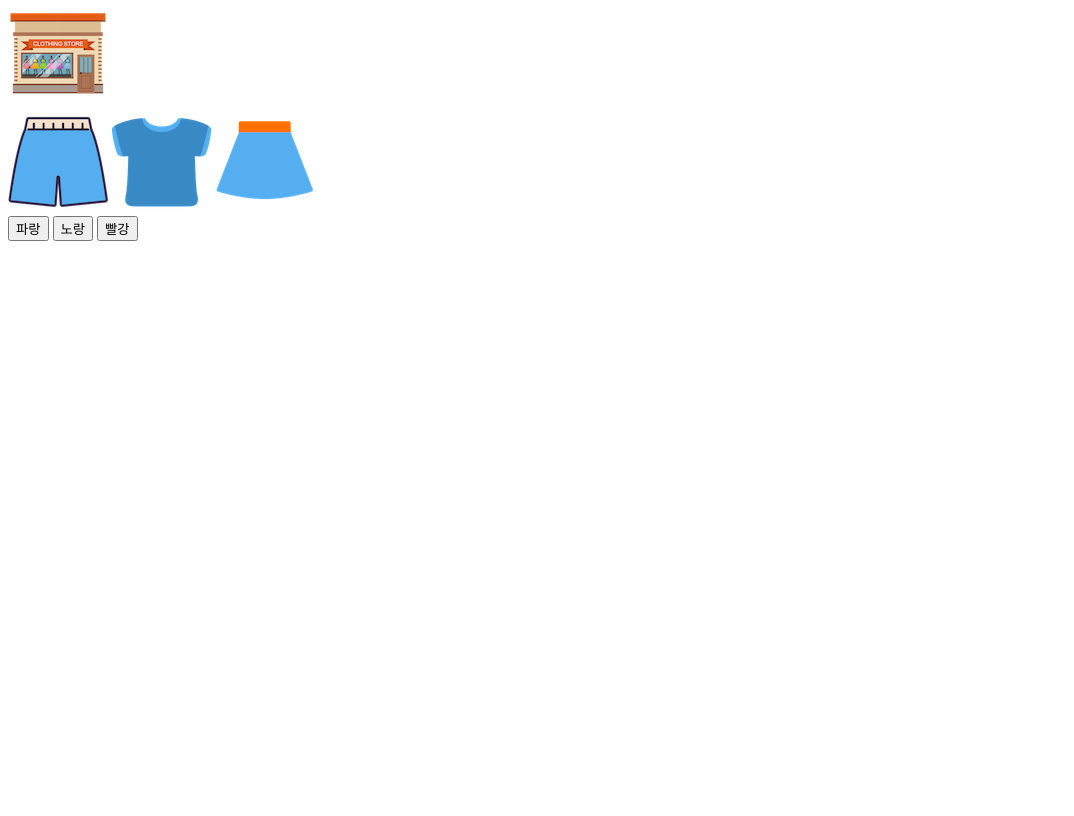
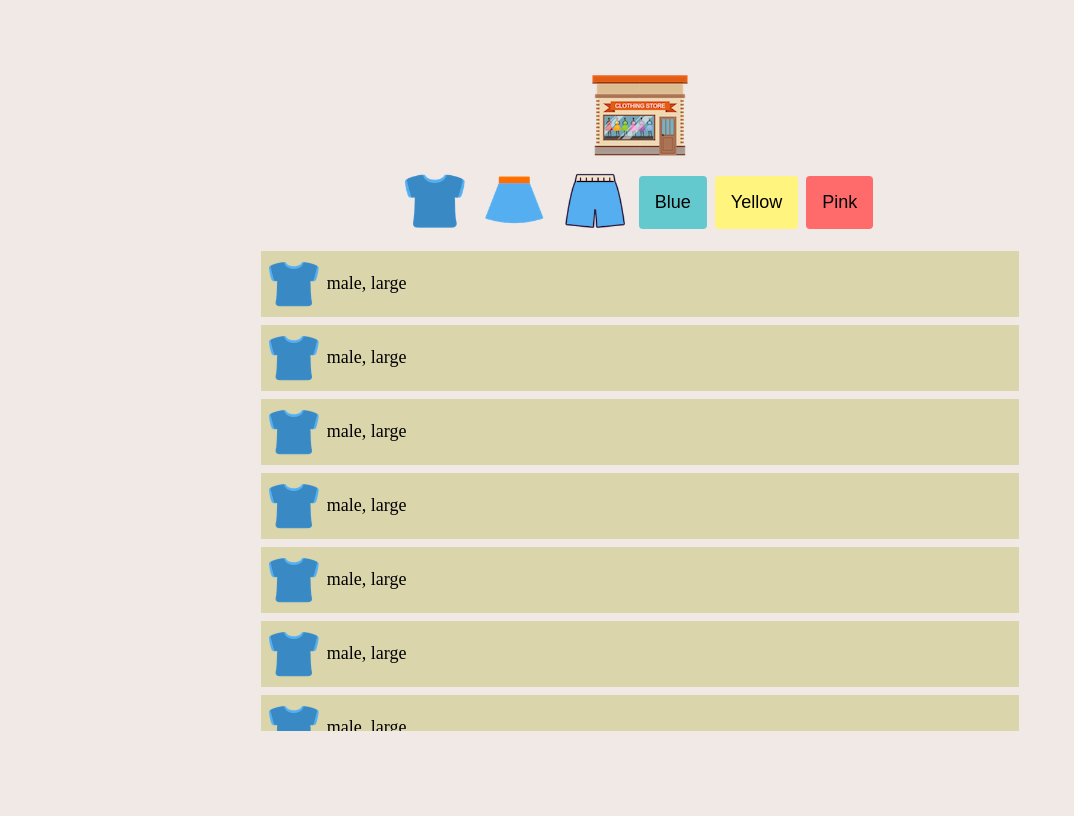
Before and after one commit to 2014100890/minishopping, a plain HTML site: page index.html in a window 1280 px wide. Shown: the whole page, without its empty margins (0-1074 px from the left). Drawn offline with Linux system fonts and the light colour scheme.

Commit message:
U | css done

```diff
--- a/index.html
+++ b/index.html
@@ -8,22 +8,61 @@
     <title>Mini Shopping</title>
   </head>
   <body>
-    <main>
-      <div>
-        <img src="./imgs/logo.png" />
-      </div>
-      <div>
-        <div>
-          <img src="./imgs/blue_p.png" />
-          <img src="./imgs/blue_t.png" />
-          <img src="./imgs/blue_s.png" />
-        </div>
-        <div>
-          <button>파랑</button>
-          <button>노랑</button>
-          <button>빨강</button>
-        </div>
-      </div>
-    </main>
+    <!-- Logo -->
+    <img src="imgs/logo.png" alt="" class="logo" />
+    <!-- Buttons -->
+    <section class="buttons">
+      <button class="btn">
+        <img src="imgs/blue_t.png" alt="" class="imgBtn" />
+      </button>
+      <button class="btn">
+        <img src="imgs/blue_s.png" alt="" class="imgBtn" />
+      </button>
+      <button class="btn">
+        <img src="imgs/blue_p.png" alt="" class="imgBtn" />
+      </button>
+      <button class="btn colorBtn blue">Blue</button>
+      <button class="btn colorBtn yellow">Yellow</button>
+      <button class="btn colorBtn pink">Pink</button>
+    </section>
+    <!-- Items -->
+    <ul class="items">
+      <li class="item">
+        <img src="imgs/blue_t.png" alt="" class="item__thumbnail" />
+        <span class="item__description">male, large</span>
+      </li>
+      <li class="item">
+        <img src="imgs/blue_t.png" alt="" class="item__thumbnail" />
+        <span class="item__description">male, large</span>
+      </li>
+      <li class="item">
+        <img src="imgs/blue_t.png" alt="" class="item__thumbnail" />
+        <span class="item__description">male, large</span>
+      </li>
+      <li class="item">
+        <img src="imgs/blue_t.png" alt="" class="item__thumbnail" />
+        <span class="item__description">male, large</span>
+      </li>
+      <li class="item">
+        <img src="imgs/blue_t.png" alt="" class="item__thumbnail" />
+        <span class="item__description">male, large</span>
+      </li>
+      <li class="item">
+        <img src="imgs/blue_t.png" alt="" class="item__thumbnail" />
+        <span class="item__description">male, large</span>
+      </li>
+      <li class="item">
+        <img src="imgs/blue_t.png" alt="" class="item__thumbnail" />
+        <span class="item__description">male, large</span>
+      </li>
+      <li class="item">
+        <img src="imgs/blue_t.png" alt="" class="item__thumbnail" />
+        <span class="item__description">male, large</span>
+      </li>
+      <li class="item">
+        <img src="imgs/blue_t.png" alt="" class="item__thumbnail" />
+        <span class="item__description">male, large</span>
+      </li>
+    </ul>
   </body>
 </html>
--- a/style.css
+++ b/style.css
@@ -1,3 +1,99 @@
-.main {
-  background-color: blue;
+:root {
+  /* color */
+  --color-blue: #64c9cf;
+  --color-beige: #f1e9e5;
+  --color-yellow: #fff47d;
+  --color-pink: #ff6b6b;
+  --color-green: #dad5ab;
+
+  /* size */
+  --size-button: 60px;
+  --font-size: 18px;
+  --base-space: 8px;
+  --size-border: 4px;
+  --size-thumbnail: 50px;
+  /* animation */
+  --animation-duration: 300ms;
 }
+
+body {
+  height: 100vh;
+  background-color: var(--color-beige);
+  display: flex;
+  flex-direction: column;
+  justify-content: center;
+  align-items: center;
+}
+
+.logo {
+  cursor: pointer;
+  transition: transform var(--animation-duration) ease;
+}
+
+.logo:hover,
+.btn:hover {
+  transform: scale(1.1);
+}
+
+.buttons {
+  display: flex;
+  align-items: center;
+}
+
+.btn {
+  background-color: transparent;
+  border: none;
+  outline: none;
+  cursor: pointer;
+  transition: transform var(--animation-duration) ease;
+  margin-right: var(--base-space);
+}
+
+.imgBtn {
+  width: var(--size-button);
+  height: var(--size-button);
+}
+
+.colorBtn {
+  font-size: var(--font-size);
+  padding: calc(var(--base-space) * 2);
+  border-radius: var(--size-border);
+}
+
+.blue {
+  background-color: var(--color-blue);
+}
+
+.yellow {
+  background-color: var(--color-yellow);
+}
+
+.pink {
+  background-color: var(--color-pink);
+}
+
+.items {
+  width: 60%;
+  height: 60%;
+  list-style: none;
+  padding-left: 0;
+  overflow-y: scroll;
+}
+
+.item {
+  background-color: var(--color-green);
+  display: flex;
+  align-items: center;
+  padding: var(--base-space);
+  margin-bottom: var(--base-space);
+}
+
+.item__thumbnail {
+  width: var(--size-thumbnail);
+  height: var(--size-thumbnail);
+}
+
+.item__description {
+  margin-left: var(--base-space);
+  font-size: var(--font-size);
+}
```
